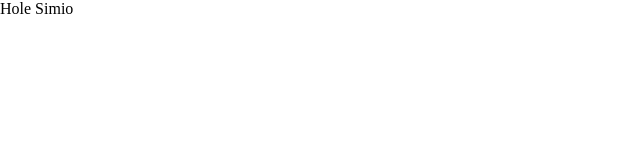
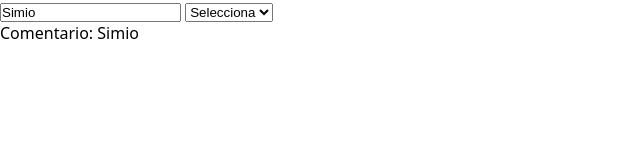
Before and after one commit to Alberto-Arias-x64/angularjs, a plain HTML site: page index.html in a window 1280 px wide. Shown: the whole page, without its empty margins (0-640 px from the left). Drawn offline with nearby package versions, Linux system fonts and the light colour scheme.

Commit message:
minify update

```diff
--- a/controller.js
+++ b/controller.js
@@ -1,4 +1,10 @@
 const app = angular.module("firstModule", [])
-app.controller("firstController", ($scope) => {
+app.controller("firstController", ["$scope", ($scope) => {
     $scope.name = "Simio"
-})
+    $scope.quantity
+    $scope.commentaryArray
+
+    $scope.repeat = () => {
+        $scope.commentaryArray = new Array(Number($scope.quantity))
+    }
+}])
--- a/index.html
+++ b/index.html
@@ -8,7 +8,23 @@
     <script src="https://ajax.googleapis.com/ajax/libs/angularjs/1.8.2/angular.min.js"></script>
 </head>
 <body ng-controller="firstController">
-    {{"Hole " + name}}
+    <div>
+        <input type="text" ng-model="name">
+        <select ng-model="quantity" ng-change="repeat()">
+            <option value="" selected hidden>Selecciona</option>
+            <option>1</option>
+            <option>2</option>
+            <option>3</option>
+            <option>4</option>
+            <option>5</option>
+        </select>
+    </div>
+    <p>{{"Comentario: " + name}}</p>
+    <ul>
+        <li ng-repeat="q in commentaryArray">
+            {{name}}
+        </li>
+    </ul>
     <script src="controller.js"></script>
 </body>
 </html>
--- a/styles.css
+++ b/styles.css
@@ -2,4 +2,9 @@ body{
     margin: 0;
     padding: 0;
     box-sizing: border-box;
+    font-family: system-ui, -apple-system, BlinkMacSystemFont, 'Segoe UI', Roboto, Oxygen, Ubuntu, Cantarell, 'Open Sans', 'Helvetica Neue', sans-serif;
 }
+*{
+    margin: 0;
+    padding: 0;
+}
```
